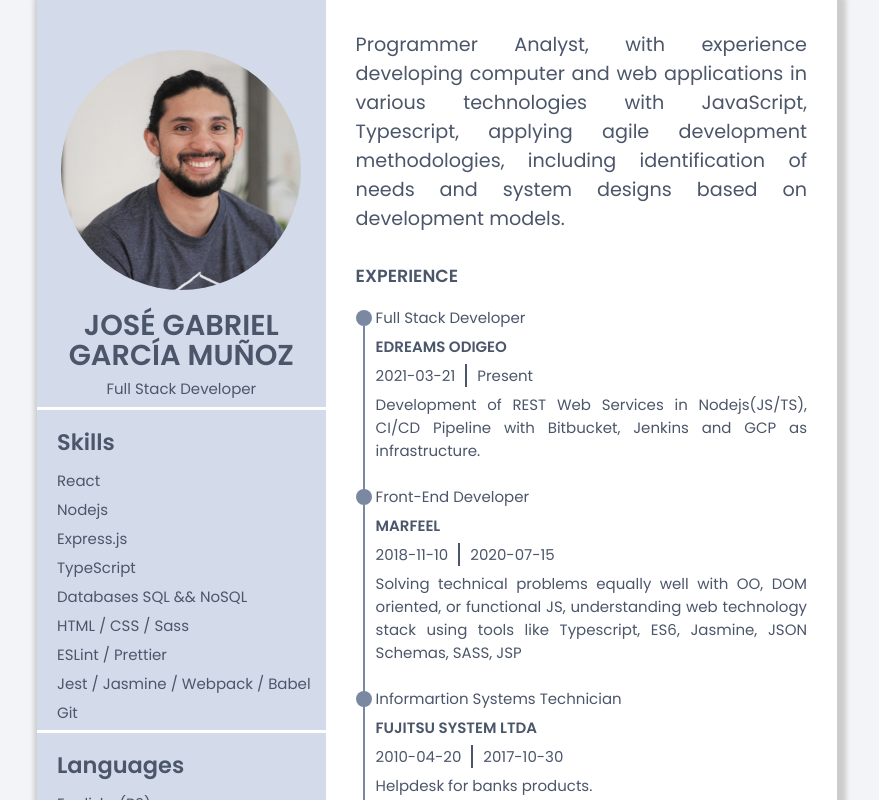
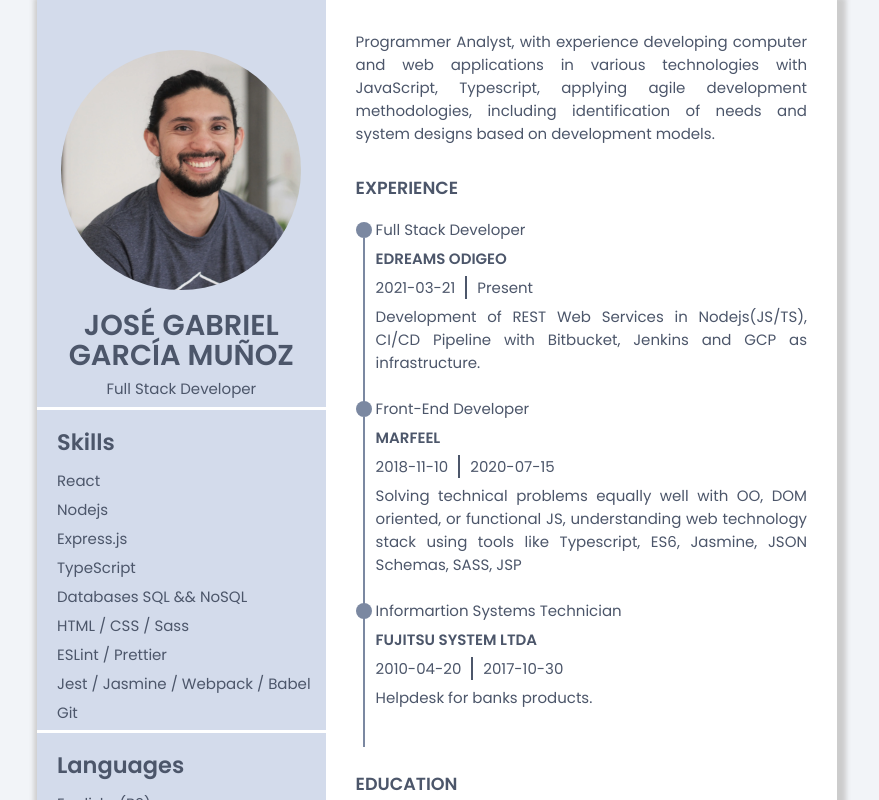
Before and after one commit to gabogarciam/resume, a React app: page / in a window 1280 px wide. Shown: the top 800 px of the page, without its empty margins (203-1082 px from the left). Built offline with nearby package versions, Linux system fonts and the light colour scheme.

Commit message:
refactor: :fire: remove unnecessary styles
Revomed about unnecessary styles

```diff
--- a/src/components/About/About.js
+++ b/src/components/About/About.js
@@ -1,6 +1,5 @@
 import React from 'react';
 import PropTypes from 'prop-types';
-import './About.scss';
 
 const About = ({ description }) => {
   return (
--- a/src/components/About/About.scss
+++ /dev/null
@@ -1,3 +0,0 @@
-.resume__summary {
-    font-size: 1.2rem;
-}
```
